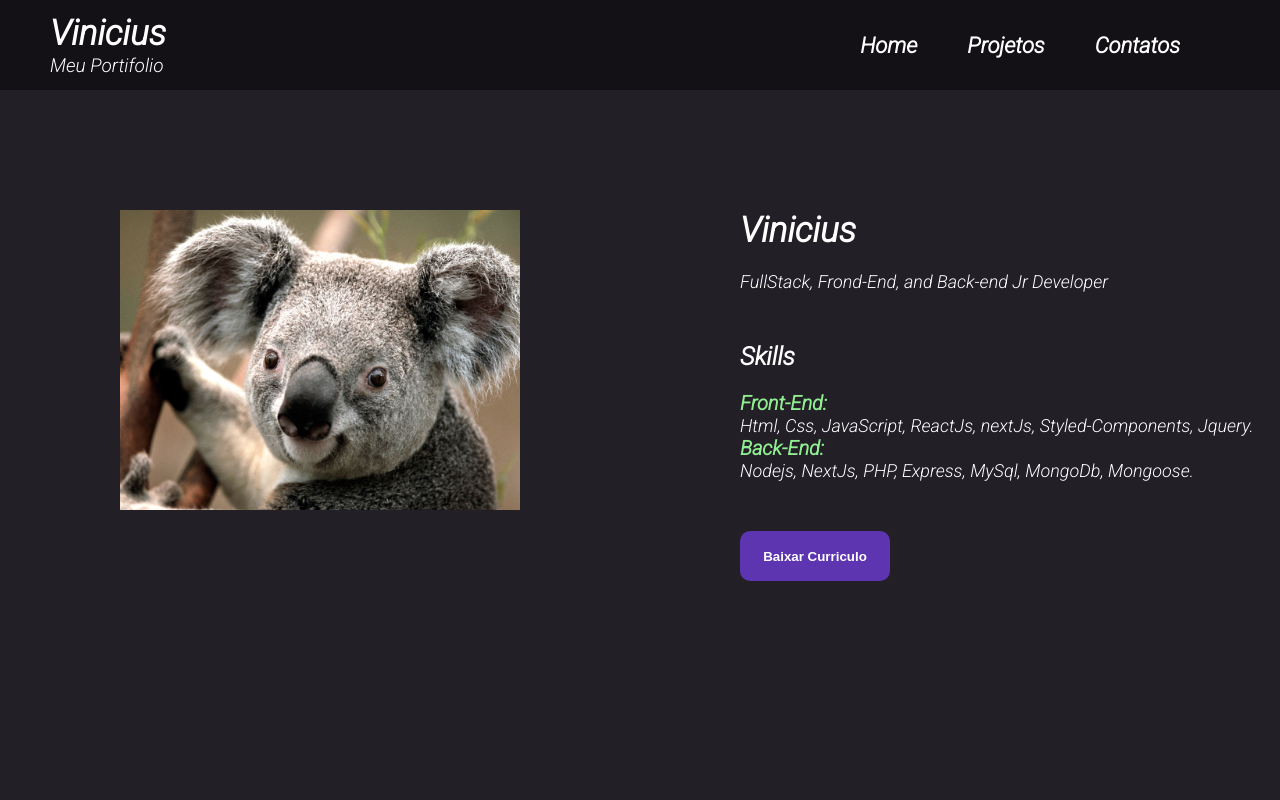
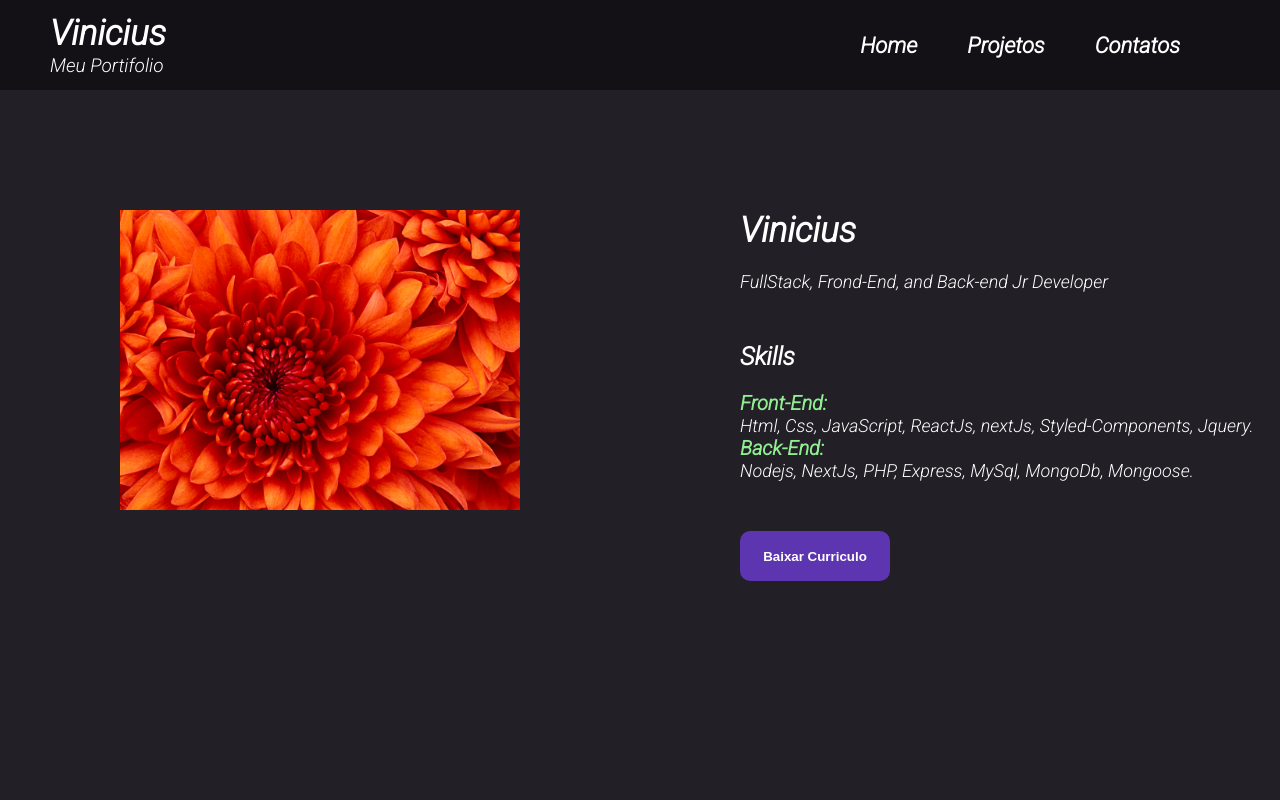
Before and after one commit to viniciusgasparino/Portifolio, a Next.js app: page / in a window 1280 px wide. Shown: the top 800 px of the page. Built offline with nearby package versions, Linux system fonts and the light colour scheme.

Commit message:
trocando a foto

```diff
--- a/src/components/section/Section.jsx
+++ b/src/components/section/Section.jsx
@@ -54,7 +54,7 @@ function Section(){
     <>
       <StyledSection>
         <StyledContainer>
-          <Foto img={"../img/koala.jpg"} width={"400px"}/>
+          <Foto img={"../img/foto.jpg"} width={"400px"}/>
         </StyledContainer>
         <StyledContainer>
         <Subtitle text="Vinicius"/>
```
Also changed, not shown: public/img/foto.jpg (added).
